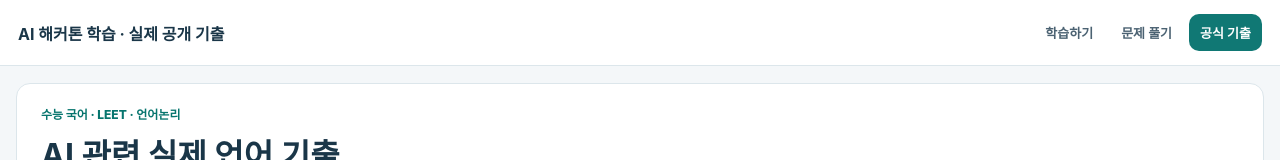
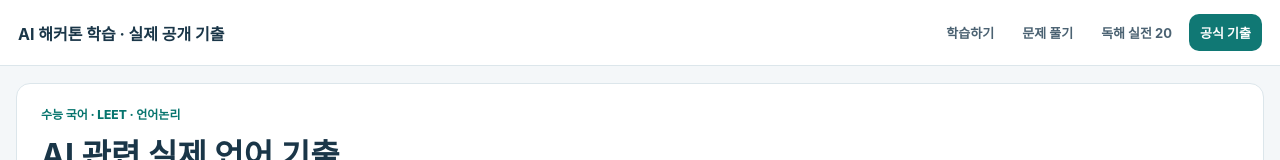
Before and after one commit to robosoo/KimJwa, a plain HTML site: page study/skhynix-ai-hackathon-2026/round1-language-20/site/official-exams.html in a window 1280 px wide. Shown: the top 160 px of the page. Drawn offline with Linux system fonts and the light colour scheme; no server answers.

Commit message:
Cross-link persona and keyboard mock from official source reader

```diff
--- a/study/skhynix-ai-hackathon-2026/round1-language-20/site/official-exams.html
+++ b/study/skhynix-ai-hackathon-2026/round1-language-20/site/official-exams.html
@@ -1,5 +1,5 @@
 <!doctype html><html lang="ko"><head><meta charset="utf-8"><meta name="viewport" content="width=device-width,initial-scale=1"><title>AI 관련 실제 언어 기출 · 원문 PDF 학습</title><link rel="stylesheet" href="/official-exams.css?v=2"></head><body>
-<header><div class="top"><strong>AI 해커톤 학습 · 실제 공개 기출</strong><nav><a href="/">학습하기</a><a href="/">문제 풀기</a><a class="on" href="/official-exams.html">공식 기출</a></nav></div></header>
+<header><div class="top"><strong>AI 해커톤 학습 · 실제 공개 기출</strong><nav><a href="/">학습하기</a><a href="/">문제 풀기</a><a href="/reading-mock.html">독해 실전 20</a><a class="on" href="/official-exams.html">공식 기출</a></nav></div></header>
 <main><section class="hero"><small>수능 국어 · LEET · 언어논리</small><h1>AI 관련 실제 언어 기출</h1><p>AI가 지문을 축약하거나 보기·그림을 다시 그리지 않았습니다. 원저작자가 공개한 문제지 PDF를 그대로 불러와서 공부하세요. 외부 PDF 미리보기가 차단된다면 ‘원본 전체 열기’를 누르면 됩니다.</p><div class="chips"><span id="total">기출 목록 로딩 중</span><span>문항별 선택 답안 저장</span><span>정답·해설 별도 열기</span></div></section>
 <div class="layout"><aside class="panel side"><div class="sidetitle"><b>지문 목록</b><span id="count"></span></div><input type="search" id="search" placeholder="확산 모델·퍼셉트론·LEET 검색" aria-label="지문 검색"><div class="filters"><button data-filter="all" class="on">모두</button><button data-filter="pdf">PDF 바로 보기</button><button data-filter="other">출처 안내</button></div><div id="results" class="results"></div></aside>
 <section class="panel"><div class="readhead"><small id="tag"></small><h2 id="title">지문을 선택하세요</h2><p id="summary"></p><div id="qnums" class="qnums"></div><div class="actions"><a class="primary" id="origin" href="#" target="_blank" rel="noopener noreferrer">원문 PDF 전체 열기 ↗</a><a class="primary secondary" id="passage" href="#" target="_blank" rel="noopener noreferrer" hidden>지문 시작부터 보기 ↗</a></div><p id="status" class="note"></p></div>
```
